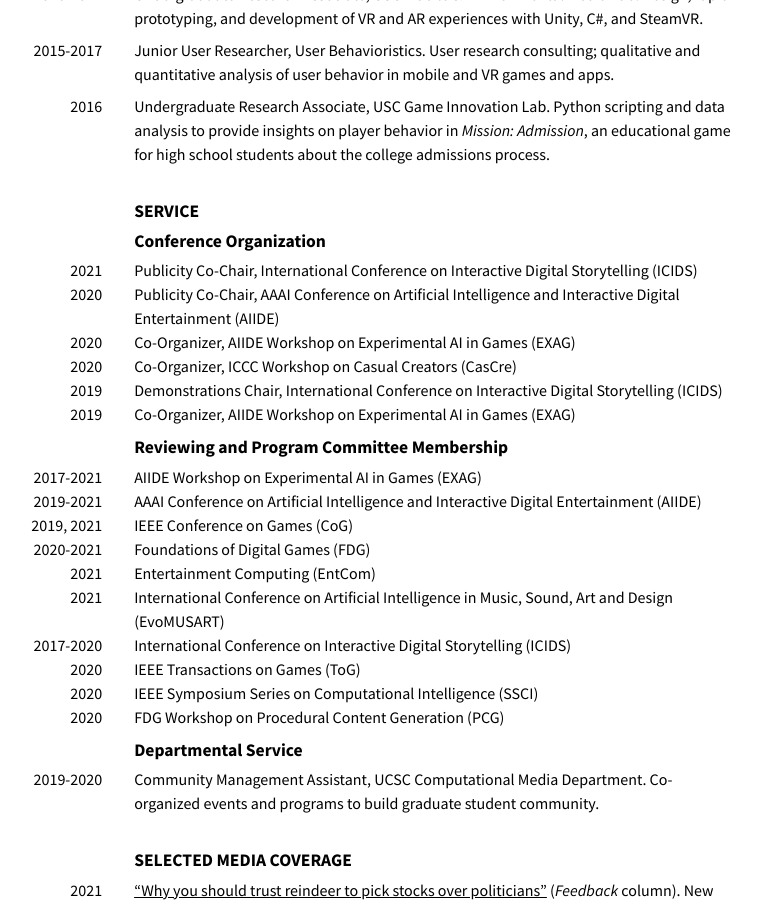
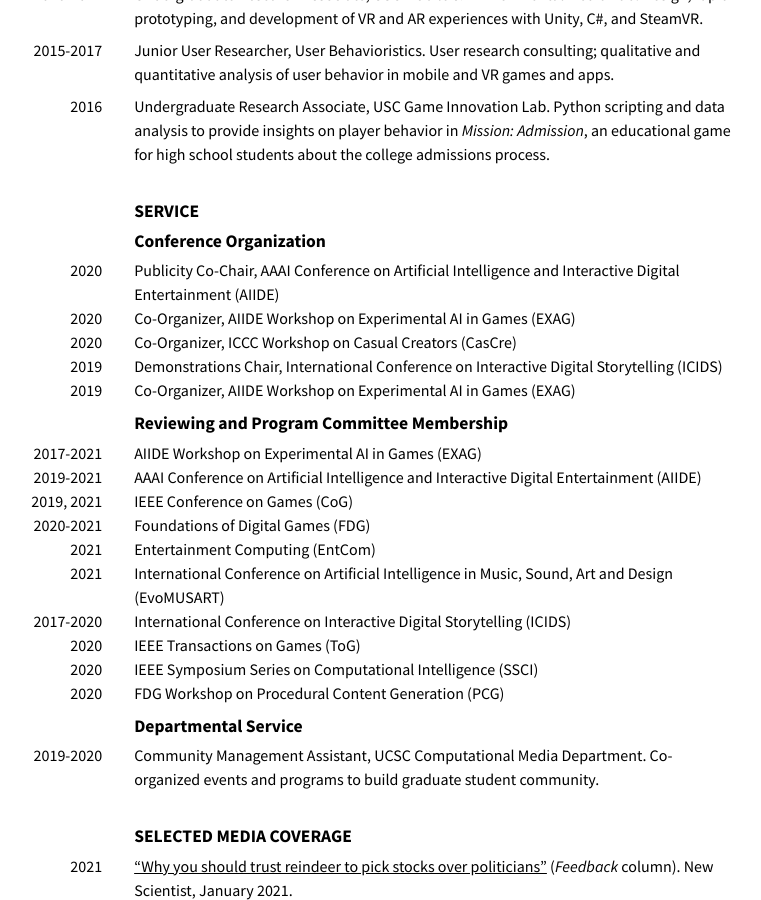
Before and after one commit to mkremins/mkremins.github.io, a Jekyll site: the page built from cv/index.html, in a window 1280 px wide and 900 px high, scrolled down 4851 px. Shown: the whole window, without its empty margins (260-1021 px from the left). Built offline with Jekyll 4.4.1, drawn with Linux system fonts in a browser that asks for light colours.

Commit message:
Temporarily remove ICIDS 2021 organizing role from CV
...until it's clear who the publicity co-chairs for ICIDS 2021 and
ICIDS 2022 will be, post-rescheduling

```diff
--- a/cv/index.html
+++ b/cv/index.html
@@ -286,10 +286,10 @@ layout: null
       <h2>Service</h2>
       <h3>Conference Organization</h3>
       <div class="oneline-entries">
-        <div class="dated-entry">
+        <!--<div class="dated-entry">
           <div class="dated-date">2021</div>
           <div class="dated-content">Publicity Co-Chair, International Conference on Interactive Digital Storytelling (ICIDS)</div>
-        </div>
+        </div>-->
         <div class="dated-entry">
           <div class="dated-date">2020</div>
           <div class="dated-content">Publicity Co-Chair, AAAI Conference on Artificial Intelligence and Interactive Digital Entertainment (AIIDE)</div>
```
